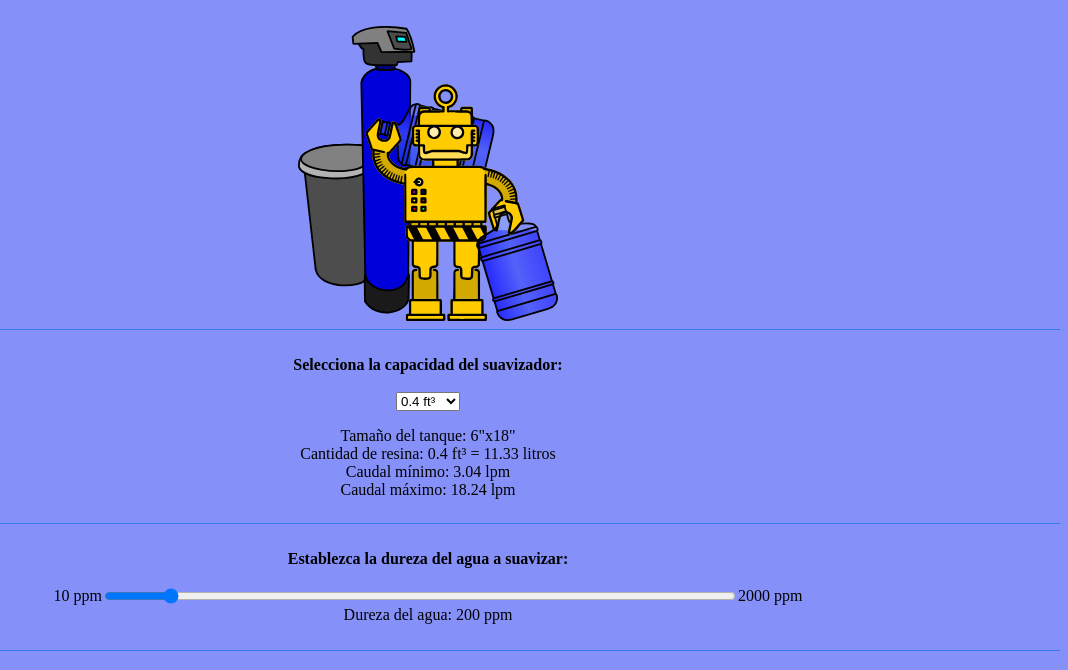
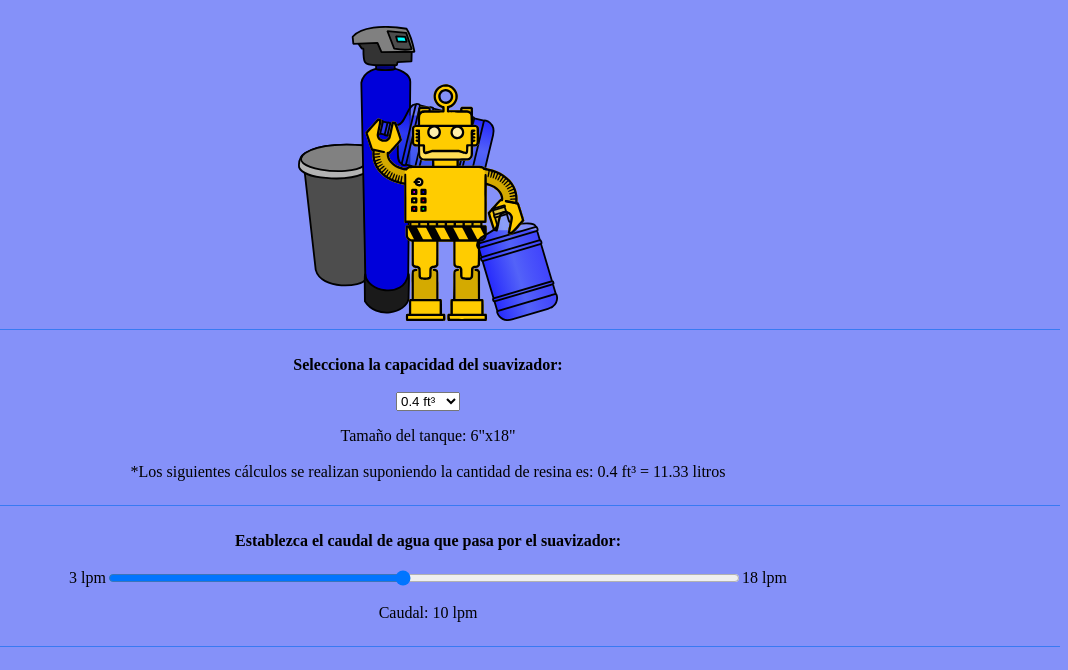
Before and after one commit to alejandrocof/Suavizador, a plain HTML site: page index.html in a window 1280 px wide. Shown: the top 670 px of the page, without its empty margins (212-1280 px from the left). Drawn offline with Linux system fonts and the light colour scheme.

Commit message:
Se agrego la selección del caudal

```diff
--- a/index.html
+++ b/index.html
@@ -28,6 +28,20 @@
                 <select id="suavSelect" ></select>
             </div>
             <div class="center" id="infoTanque"></div>
+        </div>
+
+            <hr size="1px" color="#387af3" />
+
+        <div >
+            <br>
+            <label class="center"><b>Establezca el caudal de agua que pasa por el suavizador:</b></label>
+            <br>
+            <div class="center">
+                <span id="spanQmin">lpm</span>
+                <input id="inputQ" type="range" step="1" width="30" min="4" max="18" value="10">
+                <span id="spanQmax">lpm</span>
+            </div>
+            <label class="center" id="labelQ"></label>
         </div>
 
             <hr size="1px" color="#387af3" />
--- a/index.js
+++ b/index.js
@@ -1,12 +1,19 @@
 // import { suavizadores } from "./data/suavizadores";
 
 const optSuav       = document.querySelector( '#suavSelect' );
+
 const spanMinSal    = document.querySelector( '#minSal' );
 const spanMaxSal    = document.querySelector( '#maxSal' );
 const inputSal      = document.querySelector( '#cantidadSal' );
+const labelSal      = document.querySelector( '#labelSal' );
+
+const spanQmin      = document.querySelector( '#spanQmin' );
+const spanQmax      = document.querySelector( '#spanQmax' );
+const inputQ        = document.querySelector( '#inputQ' );
+const labelQ        = document.querySelector( '#labelQ' );
+
 const inputDureza   = document.querySelector( '#inputDureza' );
 const labelDureza   = document.querySelector( '#labelDureza' );
-const labelSal      = document.querySelector( '#labelSal' );
 const labelCapInt   = document.querySelector( '#labelCapacidadIntercambio' );
 const labelCantAgua = document.querySelector( '#labelCantidadAgua' );
 const infoTanque    = document.querySelector( '#infoTanque' );
@@ -20,6 +27,7 @@ let capIntercambio;
 let cantAgua;
 let Qmin;
 let Qmax;
+let Q=10;
 
 const addSuav = ( suav, index ) => {
     const opt = document.createElement('option');
@@ -34,11 +42,17 @@ const addSuav = ( suav, index ) => {
 optSuav.addEventListener('change', ( suav ) => {
     suavizador = suavizadores[ suav.target.value ];
     rangoSal( suavizador.tanResina.vol );
+    rangoQ();
     despliega();
     // const resultado = document.querySelector('.resultado');
 
     // resultado.textContent = `Te gusta el sabor ${event.target.value}`;
 });
+
+inputQ.oninput = ( slider ) => {
+    Q=slider.target.value;
+    despliega();
+};
 
 inputSal.oninput = ( slider ) => {
     sal=slider.target.value;
@@ -61,6 +75,42 @@ const rangoSal = ( ) => {
     //despliegaCantidadSal( inputSal.value );
 }
 
+const rangoQ = ( ) => {
+    const d=Number(suavizador.tanResina.diametro)*0.254;//convierte de in a dm
+    const A=Math.PI*d*d/4;//área en dm²
+    Qmin=A*5/3;//Vmin=10m/h=100dm/60min=5/3dm/min
+    Qmax=A*10;//Vmax=60m/h=600dm/60min=10dm/min
+    const labelQmin = Math.round(Qmin);
+    const labelQmax = Math.round(Qmax);
+
+    if( Q < labelQmin){
+        Q = labelQmin;
+    }
+    if( Q > labelQmax){
+        Q = labelQmax;
+    }
+
+
+    spanQmin.textContent=`${labelQmin} lpm`;
+    spanQmax.textContent=`${labelQmax} lpm`;
+
+    inputQ.setAttribute('value', Q );
+    inputQ.setAttribute('min', labelQmin );
+    inputQ.setAttribute('max', labelQmax );
+    //handleValueChange();
+    //despliegaCantidadSal( inputSal.value );
+}
+
+const despliegaQ = () => {
+    let txt='<p align="center">'
+    txt += `Caudal: ${Q} lpm<br>`;
+    // txt += `<br>*Se sugiere un caudal dentro del intervalo:`;
+    // txt += `(${(Qmin).toFixed(2)} lpm, ${(Qmax).toFixed(2)} lpm)`;
+    txt += '</p>';
+
+    labelQ.innerHTML=txt;
+}
+
 const despliegaDureza = () => {
     labelDureza.textContent=`Dureza del agua: ${Number(dureza).toFixed(0)} ppm`;
 }
@@ -74,7 +124,7 @@ const despliegaCapacidadIntercambio = ( ) => {
 }
 
 const despliegaCantidadAgua = ( ) => {
-    let txt='<p><b>'
+    let txt='<p align="center"><b>'
     txt += `Cantidad aproximada de agua que puede suavizar: ${ (cantAgua).toFixed(0)} litros<br><br>`;
     const tmin  = cantAgua/(60*Qmax);
     const hmin   = Math.floor(tmin);
@@ -83,11 +133,19 @@ const despliegaCantidadAgua = ( ) => {
     const hmax   = Math.floor(tmax);
     const minmax = Math.ceil((tmax-hmax)*60);
 
-    txt +='Tiempo de trabajo: ';
-    txt +=`(${ hmin } horas`;
-    txt +=` ${minmin} minutos,`;
-    txt +=` ${ hmax } horas`;
-    txt +=` ${minmax} minutos)<br>`;
+    const t  = cantAgua/(60*Q);
+    const h   = Math.floor(t);
+    const min = Math.ceil((t-h)*60);
+
+    txt +='Tiempo de trabajo aproximado: ';
+    txt +=`${ h } horas`;
+    txt +=` ${min} minutos<br>`;
+
+    // txt +=`(${ hmin } horas`;
+    // txt +=` ${minmin} minutos,`;
+    // txt +=` ${ hmax } horas`;
+    // txt +=` ${minmax} minutos)<br>`;
+
     txt += '</b></p>';
     labelCantAgua.innerHTML=txt;
 }
@@ -95,9 +153,11 @@ const despliegaCantidadAgua = ( ) => {
 const despliegaInfoTanque = ( ) => {
     let txt='<p align="center">'
     txt += `Tamaño del tanque: ${ suavizador.tanResina.diametro }"x${ suavizador.tanResina.alto }"<br>`;
-    txt += `Cantidad de resina: ${suavizador.tanResina.vol} ft³ = ${(Number(suavizador.tanResina.vol)*28.3168).toFixed(2)} litros<br>`;
-    txt += `Caudal mínimo: ${(Qmin).toFixed(2)} lpm<br>`;
-    txt += `Caudal máximo: ${(Qmax).toFixed(2)} lpm<br>`;
+    //txt += `Cantidad de resina: ${suavizador.tanResina.vol} ft³ = ${(Number(suavizador.tanResina.vol)*28.3168).toFixed(2)} litros<br>`;
+    // txt += `Caudal mínimo: ${(Qmin).toFixed(2)} lpm<br>`;
+    // txt += `Caudal máximo: ${(Qmax).toFixed(2)} lpm<br>`;
+    txt += '<br>*Los siguientes cálculos se realizan suponiendo la cantidad de resina es:';
+    txt += ` ${suavizador.tanResina.vol} ft³ = ${(Number(suavizador.tanResina.vol)*28.3168).toFixed(2)} litros<br>`;
     txt += '</p>';
     infoTanque.innerHTML=txt;
 
@@ -106,6 +166,7 @@ const despliegaInfoTanque = ( ) => {
 const init = () => {
     suavizadores.forEach( addSuav );
     rangoSal();
+    rangoQ();
     despliega();
 }
 
@@ -113,14 +174,12 @@ const despliega = () =>{
     //capIntercambio=(473366+365296*sal-21888*sal*sal)*suavizador.tanResina.vol;
     capIntercambio=(2115400*(1-Math.exp(-0.35643*sal)))*suavizador.tanResina.vol;
     cantAgua=capIntercambio/dureza;
-    const d=Number(suavizador.tanResina.diametro)*0.254;//convierte de in a dm
-    const A=Math.PI*d*d/4;//área en dm²
-    Qmin=A*5/3;//Vmin=10m/h=100dm/60min=5/3dm/min
-    Qmax=A*10;//Vmax=60m/h=600dm/60min=10dm/min
+
     //Qmin=Number(suavizador.tanResina.vol)*5;
     despliegaInfoTanque();
     despliegaDureza();
     despliegaCantidadSal();
+    despliegaQ();
     //despliegaCapacidadIntercambio();
     despliegaCantidadAgua();
 
```
